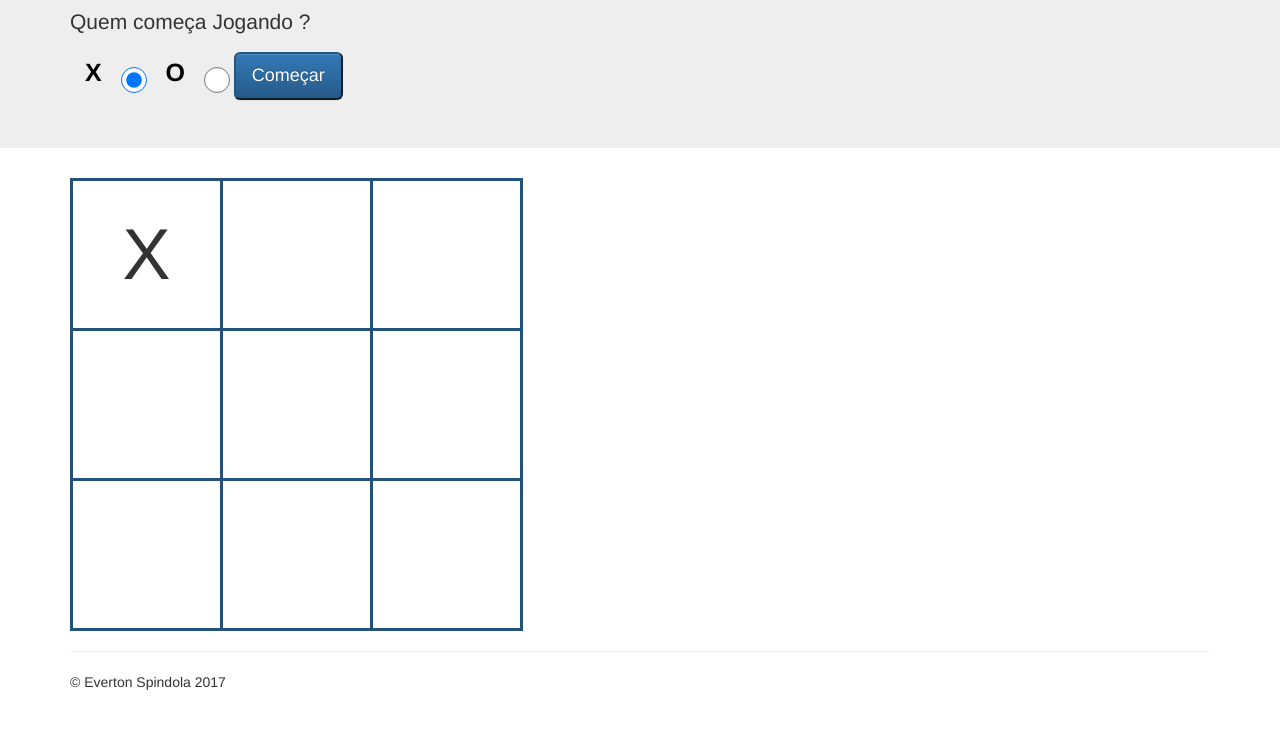
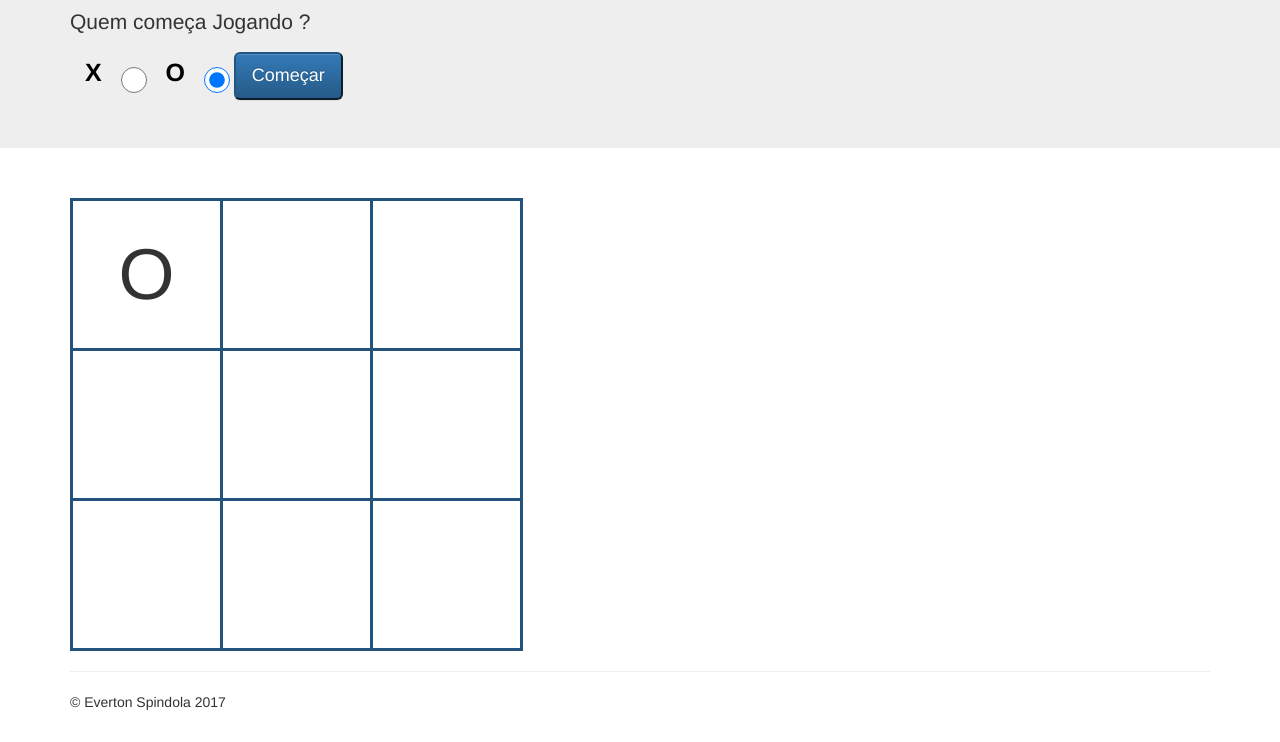
Before and after one commit to evertonj/JogoDaVelha, a plain HTML site: page public_html/index.html in a window 1280 px wide. Both pictures are taken after a click on the element 146 px from the left and 444 px from the top of the page. Shown: the part 190-932 px from the top of the page. Drawn offline with nearby package versions, Linux system fonts and the light colour scheme.

Commit message:
correções

```diff
--- a/public_html/index.html
+++ b/public_html/index.html
@@ -31,7 +31,7 @@
                 <p>Quem começa Jogando ?</p>
                 <form action="">
                     <label for="rbx" class="label radio-text">X</label>
-                    <input id="rbx" onclick="changeValue()" name="teste" class="radio-inline input" type="radio" checked/>
+                    <input id="rbx" onclick="changeValue()" name="teste" class="radio-inline input" type="radio"/>
                     <label for="rbo" class="label radio-text">O</label>
                     <input id="rbo" onclick="changeValue()" name="teste" class="radio-inline input" type="radio"/>
                     <input id="btComecar" onclick="comecar();" class="btn-lg btn-primary" type="button" value="Começar">
@@ -40,6 +40,7 @@
         </div>
 
         <div class="container center-block">
+            <h2 id="vencedor"></h2>
             <table>
                 <tbody>
                     <tr>
@@ -72,26 +73,45 @@
                 var p22 = "";
 
                 var letra = "";
+                var init, invert;
 
+                if (sessionStorage.checked == undefined) {
+                    init = true;
+                } else {
+                    init = sessionStorage.checked;
+                }
+
+
+
+                if (init == 'true') {
+                    init = true;
+                    document.getElementById('rbx').checked = true;
+                } else {
+                    init = false;
+                    document.getElementById('rbo').checked = true;
+                }
+
+                invert = init;
 
                 function stop() { }
 
-                var init = document.getElementById('rbx').checked;
                 function changeValue() {
+                    invert = !init;
+                    sessionStorage.checked = invert;
                     location.reload();
                 }
 
                 function teste(p) {
-                    if (init) {
+                    if (invert) {
                         document.getElementById(p).innerHTML = "X";
                         letra = "X";
                         document.getElementById(p).onclick = stop();
-                        init = !init;
+                        invert = !invert;
                     } else {
                         document.getElementById(p).innerHTML = "O";
                         letra = "O";
                         document.getElementById(p).onclick = stop();
-                        init = !init;
+                        invert = !invert;
                     }
                     getValue();
                     validaPosition();
@@ -118,8 +138,7 @@
                 }
 
                 function victory() {
-                    alert('(' + letra + ') venceu parabéns!!!');
-                    comecar();
+                    document.getElementById('vencedor').innerHTML = '(' + letra + ') Venceu Parabéns!!!';
                 }
 
                 function getValue() {
@@ -133,8 +152,6 @@
                     p21 = document.getElementById('p8').innerHTML;
                     p22 = document.getElementById('p9').innerHTML;
                 }
-
-
 
                 function comecar() {
                     location.reload();
@@ -151,23 +168,5 @@
         <script src="js/vendor/bootstrap.min.js"></script>
 
         <script src="js/main.js"></script>
-
-        <!-- Google Analytics: change UA-XXXXX-X to be your site's ID. -->
-        <script>
-                (function (b, o, i, l, e, r) {
-                    b.GoogleAnalyticsObject = l;
-                    b[l] || (b[l] =
-                            function () {
-                                (b[l].q = b[l].q || []).push(arguments)
-                            });
-                    b[l].l = +new Date;
-                    e = o.createElement(i);
-                    r = o.getElementsByTagName(i)[0];
-                    e.src = '//www.google-analytics.com/analytics.js';
-                    r.parentNode.insertBefore(e, r)
-                }(window, document, 'script', 'ga'));
-                ga('create', 'UA-XXXXX-X', 'auto');
-                ga('send', 'pageview');
-        </script>
     </body>
 </html>
```
